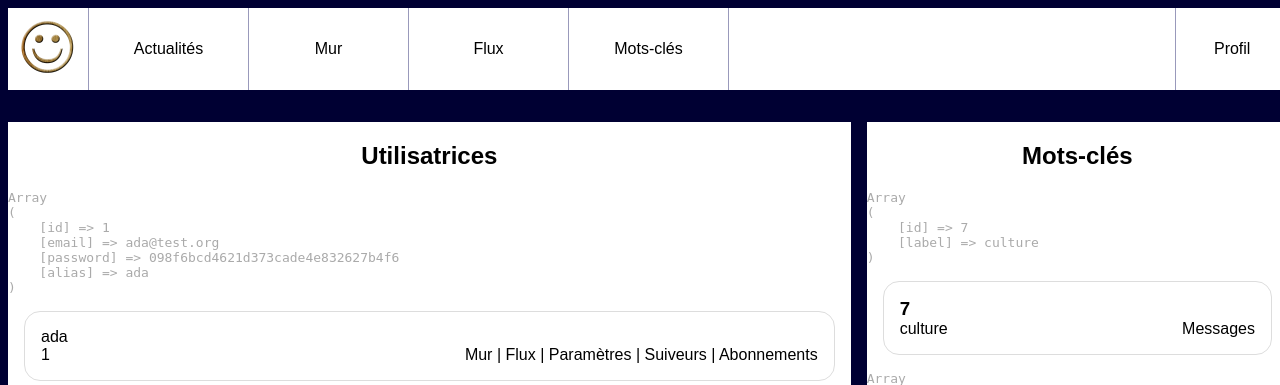
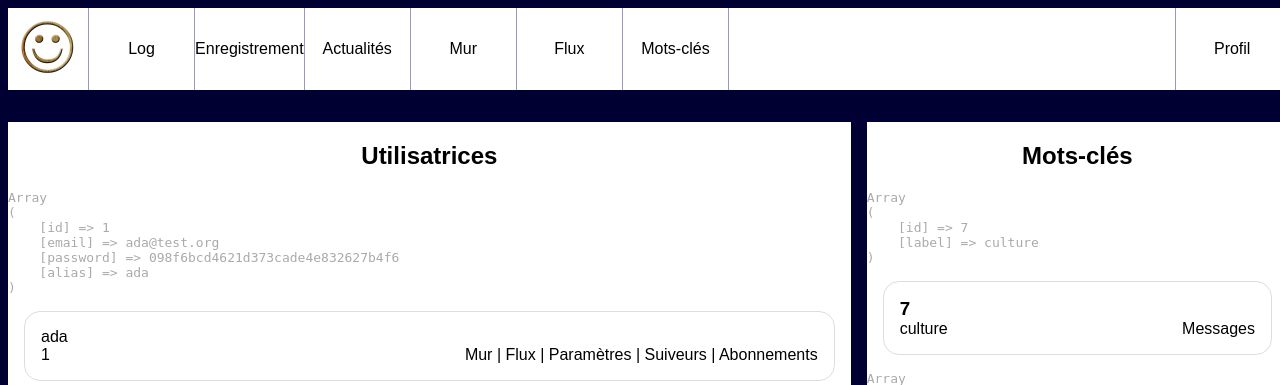
Before and after one commit to adatechschool/projet-collectif---reseau-social-php-agb_social, a PHP site: page /admin.php in a window 1280 px wide. Shown: the top 385 px of the page. Run offline with PHP 8.4, Linux system fonts and the light colour scheme; a user stored in the database is signed in; data comes from the database, SQL or seed files in the repository; data that the repository does not hold is empty.

Commit message:
modif header

```diff
--- a/Niveau1/Niveau1/header.php
+++ b/Niveau1/Niveau1/header.php
@@ -11,6 +11,8 @@ session_start();
         <header>
             <img src="resoc.jpg" alt="Logo de notre réseau social"/>
             <nav id="menu">
+                <a href="login.php">Log</a>
+                <a href="registration.php">Enregistrement</a>
                 <a href="news.php">Actualités</a>
                 <a href="wall.php?user_id=<?php echo $_SESSION['connected_id']?>">Mur</a>
                 <a href="feed.php?user_id=<?php echo $_SESSION['connected_id']?>">Flux</a>
@@ -24,5 +26,6 @@ session_start();
                     <li><a href="subscriptions.php?user_id=<?php echo $_SESSION['connected_id']?>">Mes abonnements</a></li>
                 </ul>
 
+
             </nav>
         </header>
```
